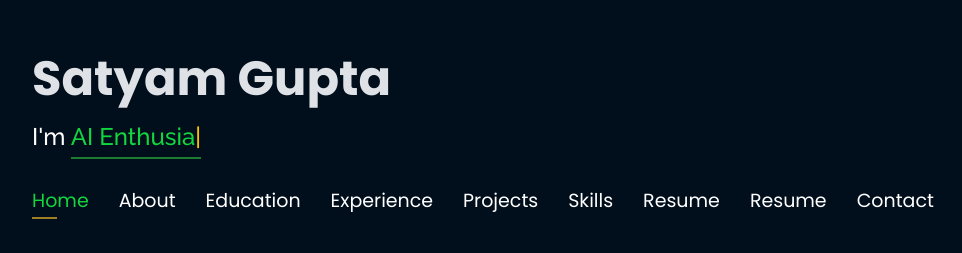
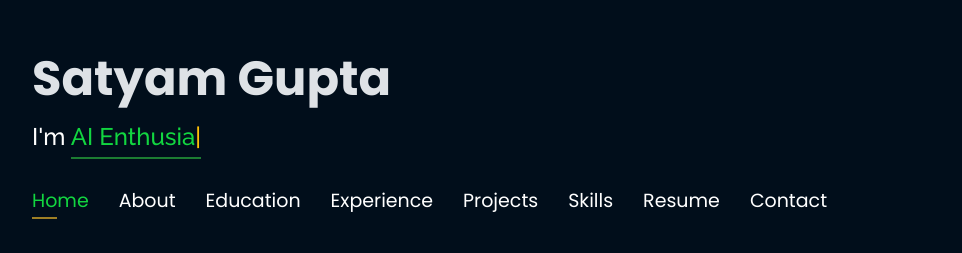
Before and after one commit to satyamg1620/satyamg1620.github.io, a plain HTML site: page index.html in a window 1280 px wide. Shown: the part 225-478 px from the top of the page, without its empty margins (53-1015 px from the left). Drawn offline with nearby package versions, Linux system fonts and the light colour scheme.

Commit message:
Resume link Updated

```diff
--- a/index.html
+++ b/index.html
@@ -75,7 +75,7 @@
           <li><a href="#portfolio"> <span>Projects</span></a></li>
           <li><a href="#skills"> <span>Skills</span></a></li>
           <li><a href="https://drive.google.com/file/d/1y5BlB8A25D537bFo8S2qWPTiRcpBGuRp/view?usp=share_link" target="_blank"> <span>Resume</span></a></li>
-          <li><a href="#" target="_blank"> <span>Resume</span></a></li>
+          <!-- <li><a href="#" target="_blank"> <span>Resume</span></a></li> -->
 
           <!-- <li><a href="#links"> <span>Resume & Links</span></a></li> -->
           <li><a href="#contacts"> <span>Contact</span></a></li>
```
